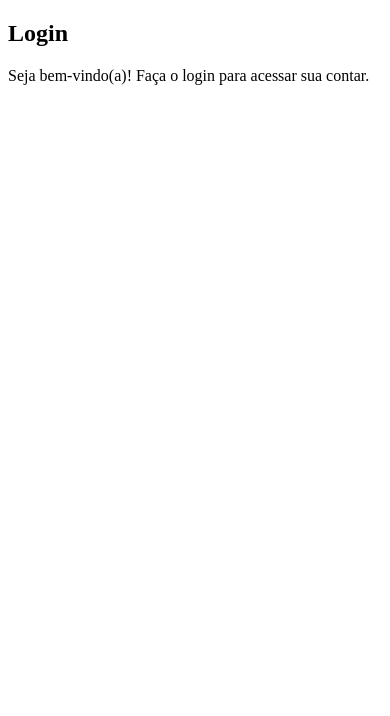
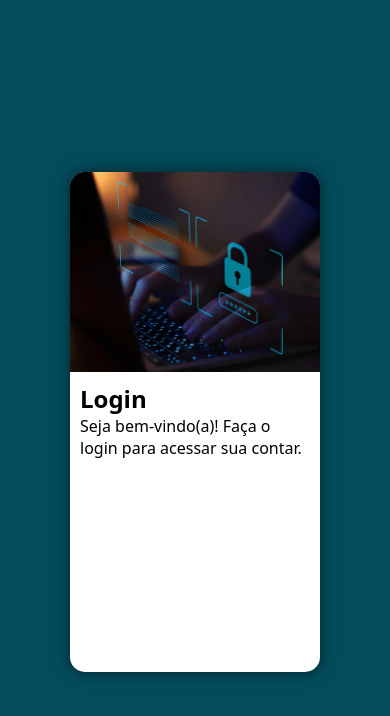
Before and after one commit to Alecio-F/Projeto-login, a plain HTML site: page index.html in a window 390 px wide. Drawn offline with Linux system fonts and the light colour scheme.

Commit message:
versão mobile first

```diff
--- a/estilos/style.css
+++ b/estilos/style.css
@@ -1 +1,48 @@
 @charset "UTF-8";
+
+* {
+    font-family: system-ui, -apple-system, BlinkMacSystemFont, 'Segoe UI', Roboto, Oxygen, Ubuntu, Cantarell, 'Open Sans', 'Helvetica Neue', sans-serif;
+    padding: 0px;
+    margin: 0px;
+    box-sizing: border-box;
+}
+
+html, body {
+    background-color: #044C5C;
+    width: 100vw;
+    height: 100vh;
+}
+
+main {
+    position: relative;
+    width: 100vw;
+    height: 100vh;
+}
+
+section#login {
+    position: absolute;
+    top: 50%;
+    left: 50%;
+    transform: translate(-50%, -50%);
+
+    background-color: white;
+    border-radius: 15px;
+    width: 250px;
+    height: 500px;
+    overflow: hidden;
+    box-shadow: 0px 0px 15px rgba(0, 0, 0, 0.548);
+}
+
+div#imagem {
+    display: block;
+    background: #044C5C url(../imagens/login.png) no-repeat;
+    background-size: cover;
+    background-position: center center;
+    height: 200px;
+
+}
+
+div#formulário {
+    display: block;
+    padding: 10px;
+}
```
Also changed, not shown: index.html (+1 -3 lines).
